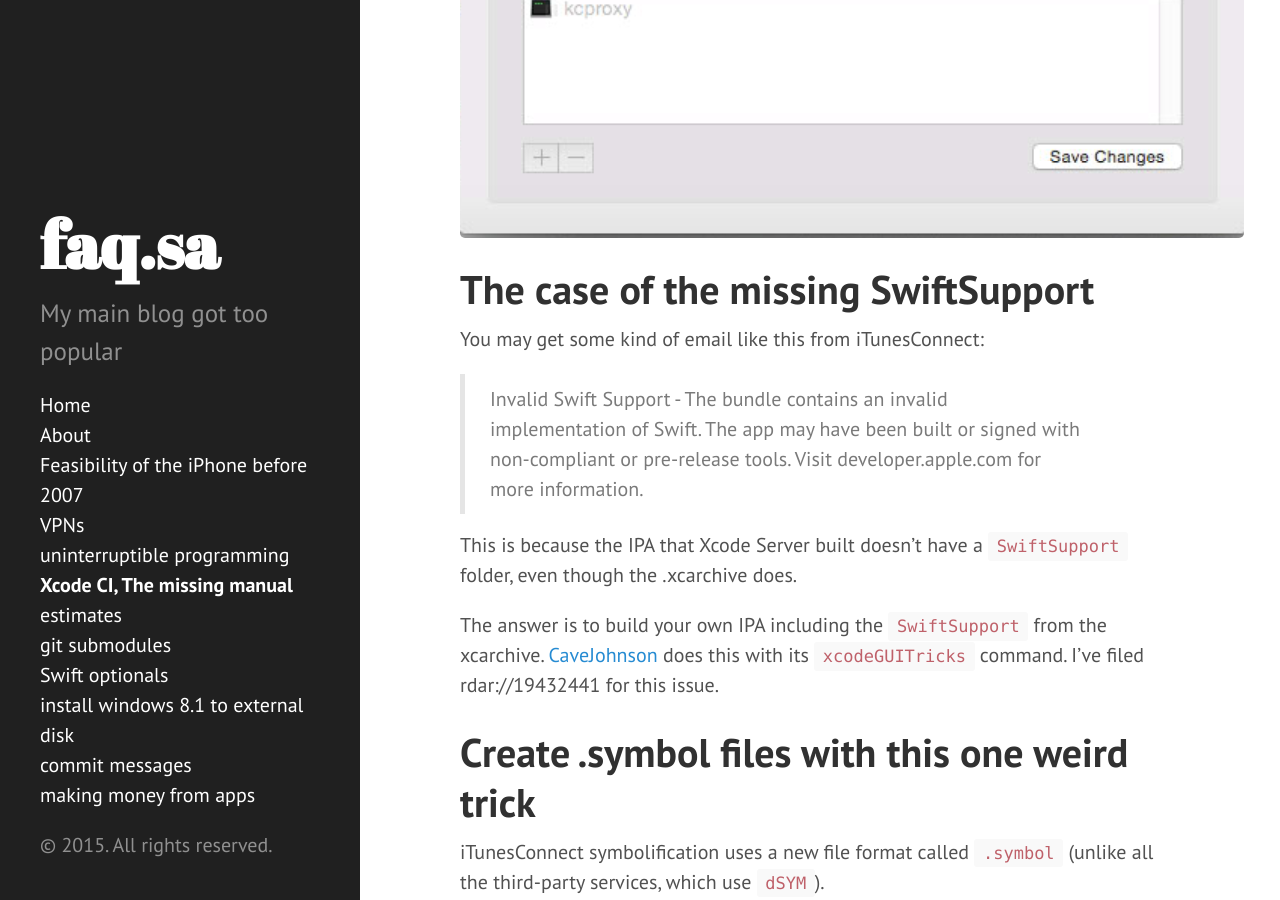
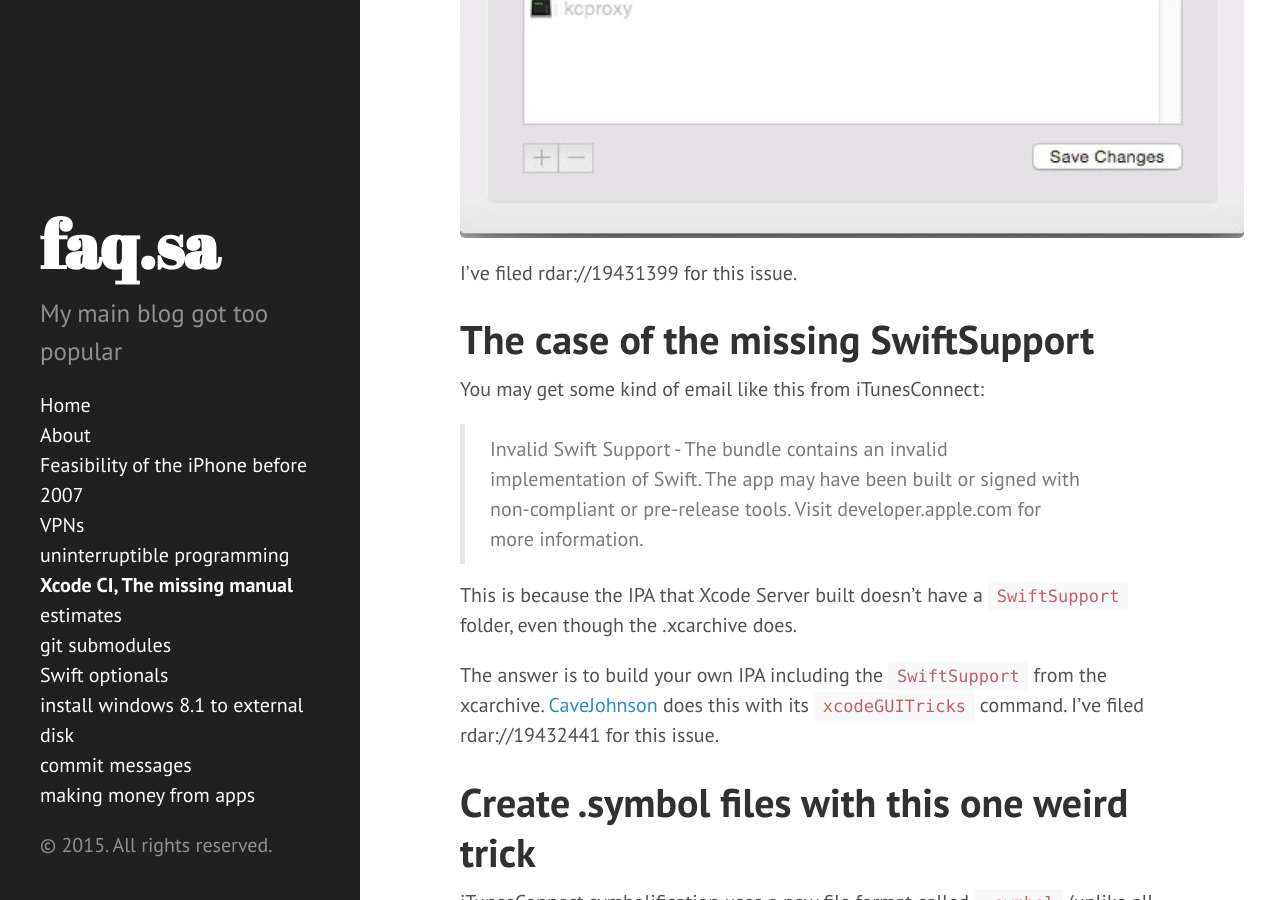
Before and after one commit to drewcrawford/drewcrawford.github.io, a Jekyll site: the page built from xcodeCI/index.md, in a window 1280 px wide and 900 px high, scrolled down 4683 px. Built offline with Jekyll 4.4.1, drawn with Linux system fonts in a browser that asks for light colours; nearby versions of some CDN libraries; Markdown is read by kramdown in place of the engine named in the settings.

Commit message:
more radar numbers

```diff
--- a/xcodeCI/index.md
+++ b/xcodeCI/index.md
@@ -134,6 +134,8 @@ The solution is to tick the radio box that prevents displaying this dialog:
 
 ![access](access.png)
 
+I've filed rdar://19431399 for this issue.
+
 # The case of the missing SwiftSupport
 
 You may get some kind of email like this from iTunesConnect:
```
